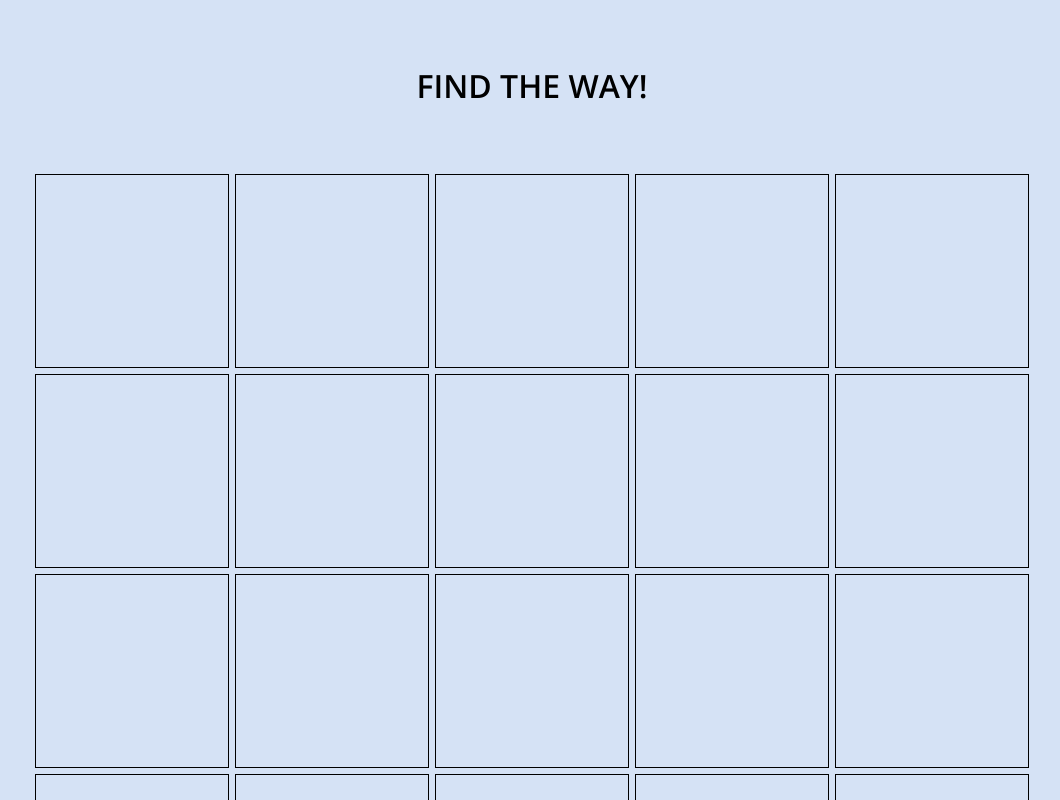
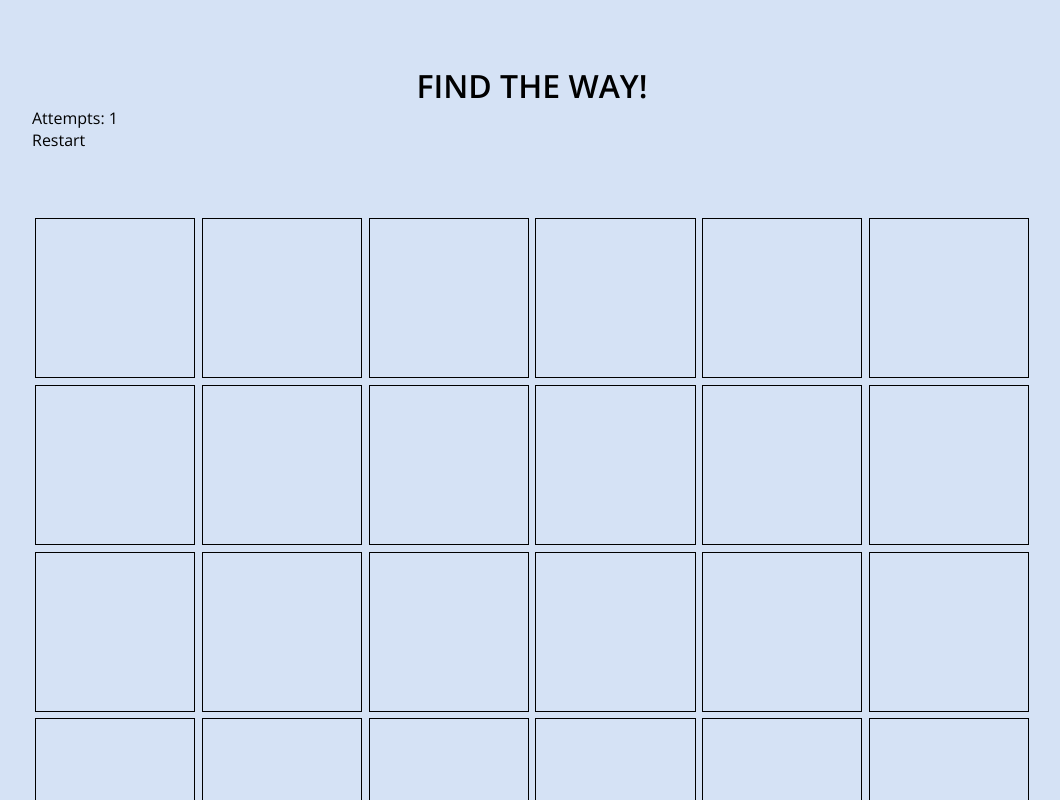
Before and after one commit to jeffoo713/find_the_way, a React app in the folder client/: page / in a window 1280 px wide. Shown: the top 800 px of the page, without its empty margins (108-1168 px from the left). Built offline with nearby package versions, Linux system fonts and the light colour scheme.

Commit message:
implement restart function and improve game logic

```diff
--- a/client/src/components/Board/Board.tsx
+++ b/client/src/components/Board/Board.tsx
@@ -1,39 +1,63 @@
-import { useCallback, useEffect, useMemo, useState } from 'react';
+import { useCallback, useEffect, useMemo, useReducer, useState } from 'react';
 import BoardService from '../../services/boardService';
 import Cell from '../Cell/Cell';
 import './board.style.scss';
 
 function Board() {
-  const widthSize = 5;
+  const widthSize = 6;
+
+  const [restartCount, restartBoard] = useReducer(x => x + 1, 0);
+  const boardService = useMemo(() => new BoardService(widthSize), []);
+  const [board, sequence] = useMemo(() => boardService.createBoard(), [boardService, restartCount]);
   const [showWay, setShowWay] = useState<boolean>(true);
+  const [attemptCount, setAttemptCount] = useState<number>(1);
+  const [guessSequence, setGuessSequence] = useState<number[]>([]);
+  const [success, setSuccess] = useState<boolean>(false);
+
   const initialShowWay = useCallback((cell: number) => Boolean(cell) && showWay, [showWay]);
+
   useEffect(() => {
-    setTimeout(() => {
+    setShowWay(true);
+    setSuccess(false);
+    setGuessSequence([]);
+    setAttemptCount(1);
+
+    const timer = setTimeout(() => {
       setShowWay(false);
     }, 2000);
-  }, []);
 
-  const [guessSequence, setGuessSequence] = useState<number[]>([]);
-
-  const boardService = useMemo(() => new BoardService(widthSize), []);
-  const [board, sequence] = useMemo(() => boardService.createBoard(), [boardService]);
+    return () => {
+      clearTimeout(timer);
+    };
+  }, [restartCount]);
 
   const handelClickCell = (idx: number) => {
-    if (showWay) return;
+    if (
+      showWay ||
+      success ||
+      guessSequence.includes(idx) ||
+      (guessSequence.length === 0 && idx >= widthSize)
+    )
+      return;
 
     const numOfFoundCells = guessSequence.length;
     const nextCellIdx = sequence.at(numOfFoundCells);
 
     if (nextCellIdx === idx) {
-      setGuessSequence(prev => [...prev, idx]);
-      console.log('CORRECT WAY!!');
-      console.log([...guessSequence, idx]);
-    } else {
-      console.log('WRONG WAY!!');
+      setGuessSequence(prev => {
+        const updated = [...prev, idx];
+
+        if (updated.length === sequence.length) {
+          setSuccess(true);
+          console.log('YOU FOUND THE WAY!!');
         }
 
-    if (guessSequence.length === sequence.length) {
-      console.log('YOU FOUND THE WAY!!');
+        return [...prev, idx];
+      });
+    } else {
+      setGuessSequence([]);
+      setAttemptCount(prev => ++prev);
+      console.log('WRONG WAY!!');
     }
   };
 
@@ -42,6 +66,9 @@ function Board() {
   };
 
   return (
+    <div>
+      <p>{`Attempts: ${attemptCount}`}</p>
+      <p onClick={() => restartBoard()}>Restart</p>
       <div className='board' style={{ gridTemplateColumns: `repeat(${widthSize}, 1fr)` }}>
         {board.flat(1).map((cell, idx) => (
           <Cell
@@ -52,6 +79,7 @@ function Board() {
           />
         ))}
       </div>
+    </div>
   );
 }
 
--- a/client/src/services/boardService.ts
+++ b/client/src/services/boardService.ts
@@ -109,7 +109,6 @@ class BoardService {
       return;
     });
 
-    console.log('board created: ', boardToStart);
     console.log('sequence: ', sequence);
 
     // if (sequence.length < 15) return this.createBoard();
```
Lines whose indentation alone changed are shown as unchanged.
